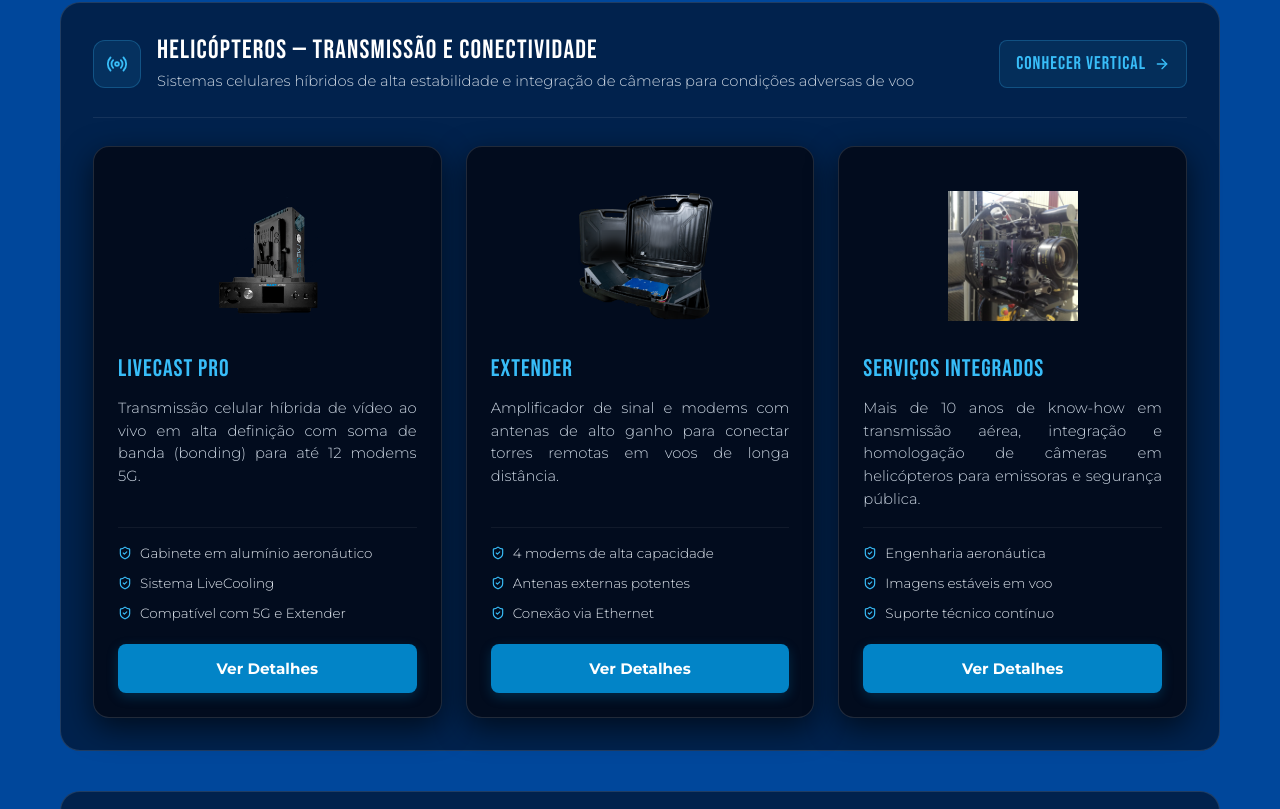
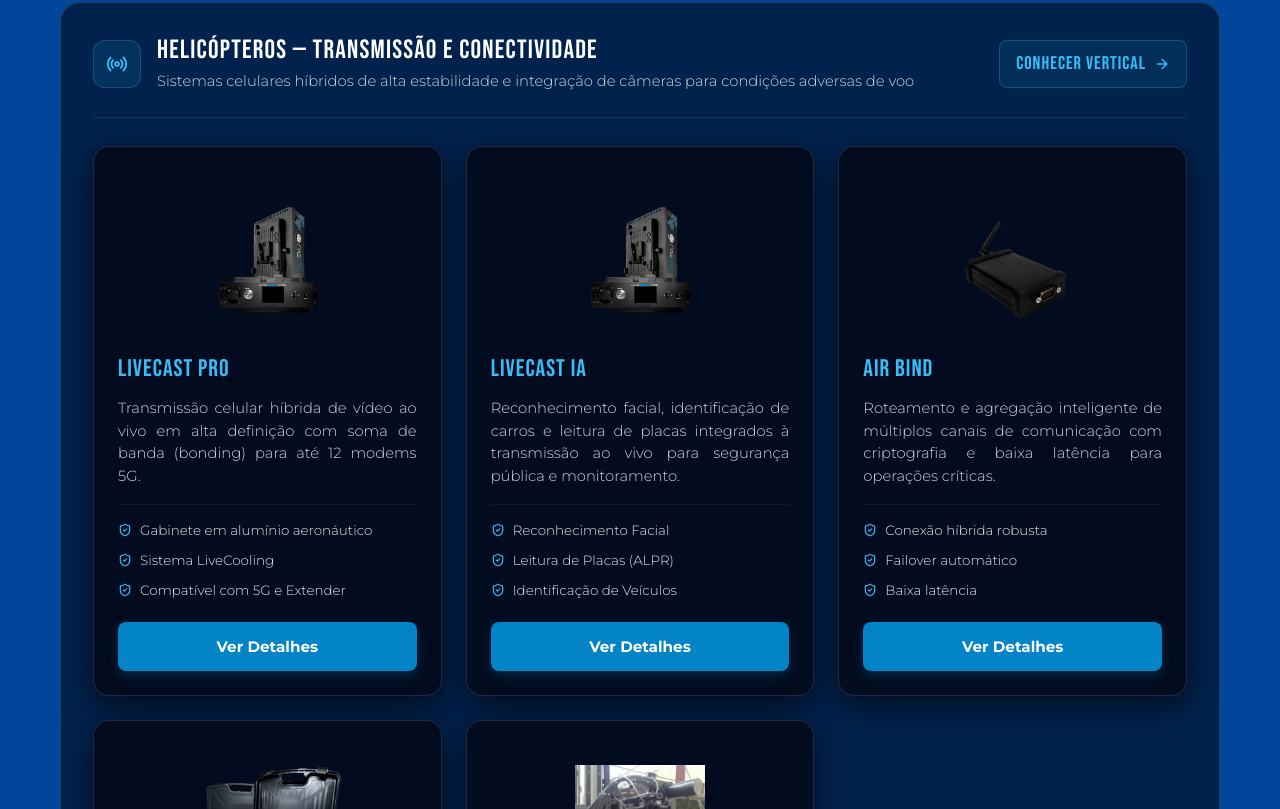
Before and after one commit to ShayeneFigueredo/flycast, a React (Vite) app: page /secret in a window 1280 px wide. Shown: the part 1471-2280 px from the top of the page. Built offline with nearby package versions, Linux system fonts and the light colour scheme.

Commit message:
feat: add solutions block to home page and update product images

```diff
--- a/src/App.jsx
+++ b/src/App.jsx
@@ -26,6 +26,7 @@ const LandingPage = () => (
     <Header />
     <main>
       <Hero />
+      <Solutions />
       <TeamTimeline />
       <CTABanner />
       <Comparison />
--- a/src/components/Solutions.jsx
+++ b/src/components/Solutions.jsx
@@ -8,6 +8,7 @@ import extenderImg from '../assets/solucoes/extender-1.png';
 import flyboxImg from '../assets/solucoes/flybox.png';
 import airbindImg from '../assets/solucoes/airbind.png';
 import flyhubImg from '../assets/solucoes/flyhub.png';
+import telaFlyhubImg from '../assets/tela-flyhub.png';
 import cameraImg from '../assets/camera.png';
 
 const Solutions = () => {
@@ -18,6 +19,22 @@ const Solutions = () => {
       image: livecastImg,
       desc: 'Transmissão celular híbrida de vídeo ao vivo em alta definição com soma de banda (bonding) para até 12 modems 5G.',
       features: ['Gabinete em alumínio aeronáutico', 'Sistema LiveCooling', 'Compatível com 5G e Extender'],
+      link: '/solucoes/transmissao-aerea'
+    },
+    {
+      title: 'LIVECAST IA',
+      badge: 'Visão Computacional',
+      image: livecastImg,
+      desc: 'Reconhecimento facial, identificação de carros e leitura de placas integrados à transmissão ao vivo para segurança pública e monitoramento.',
+      features: ['Reconhecimento Facial', 'Leitura de Placas (ALPR)', 'Identificação de Veículos'],
+      link: '/solucoes/transmissao-aerea'
+    },
+    {
+      title: 'AIR BIND',
+      badge: 'Protocolo de Conectividade',
+      image: airbindImg,
+      desc: 'Roteamento e agregação inteligente de múltiplos canais de comunicação com criptografia e baixa latência para operações críticas.',
+      features: ['Conexão híbrida robusta', 'Failover automático', 'Baixa latência'],
       link: '/solucoes/transmissao-aerea'
     },
     {
@@ -50,7 +67,7 @@ const Solutions = () => {
     {
       title: 'FLY RECORD',
       badge: 'Aplicativo Móvel',
-      image: flyboxImg,
+      image: flyhubImg,
       desc: 'Solução ágil para celular e tablet que captura vídeo, áudio e GPS para digitalizar a instrução sem custo de hardware inicial.',
       features: ['Início imediato na escola', 'Gravação sincronizada', 'Sincronização pós-voo'],
       link: '/solucoes/escolas-de-aviacao'
@@ -58,7 +75,7 @@ const Solutions = () => {
     {
       title: 'FLYHUB',
       badge: 'Plataforma em Nuvem',
-      image: flyhubImg,
+      image: telaFlyhubImg,
       desc: 'Plataforma web centralizada com replay em 3D, linha do tempo sincronizada e debriefing inteligente com IA Multimodal.',
       features: ['Score de voo automatizado', 'Gestão de alunos e frotas', 'Manutenção preditiva'],
       link: '/solucoes/avioes'
```
